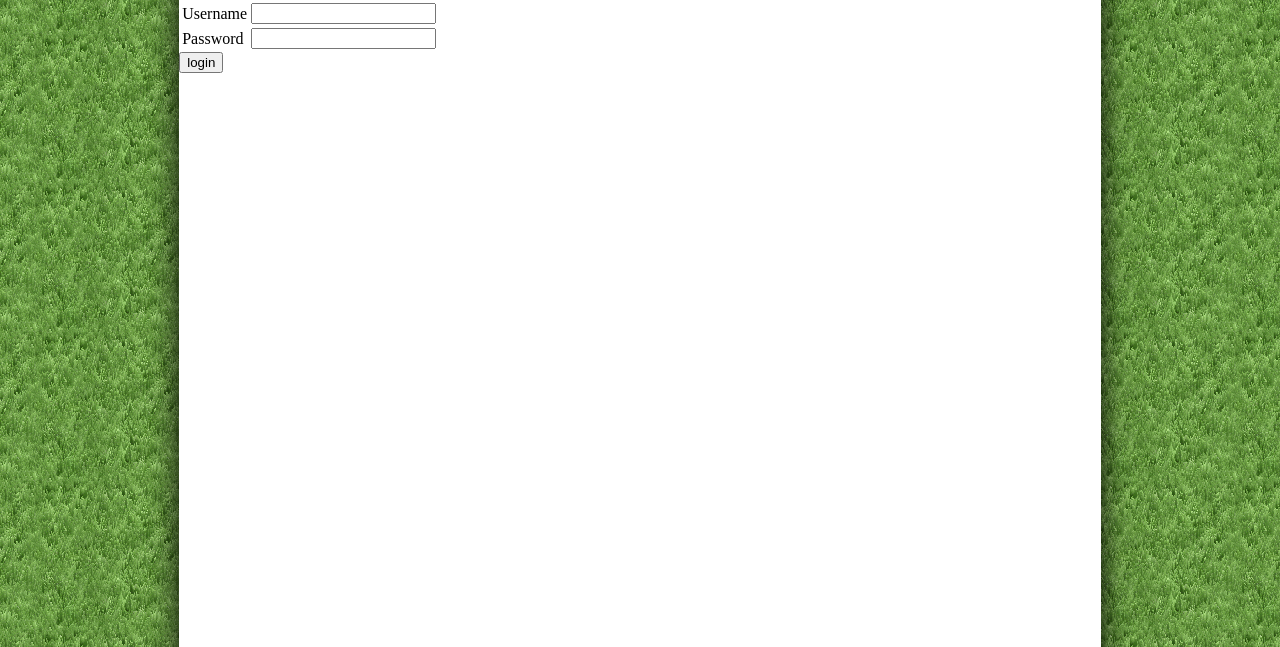
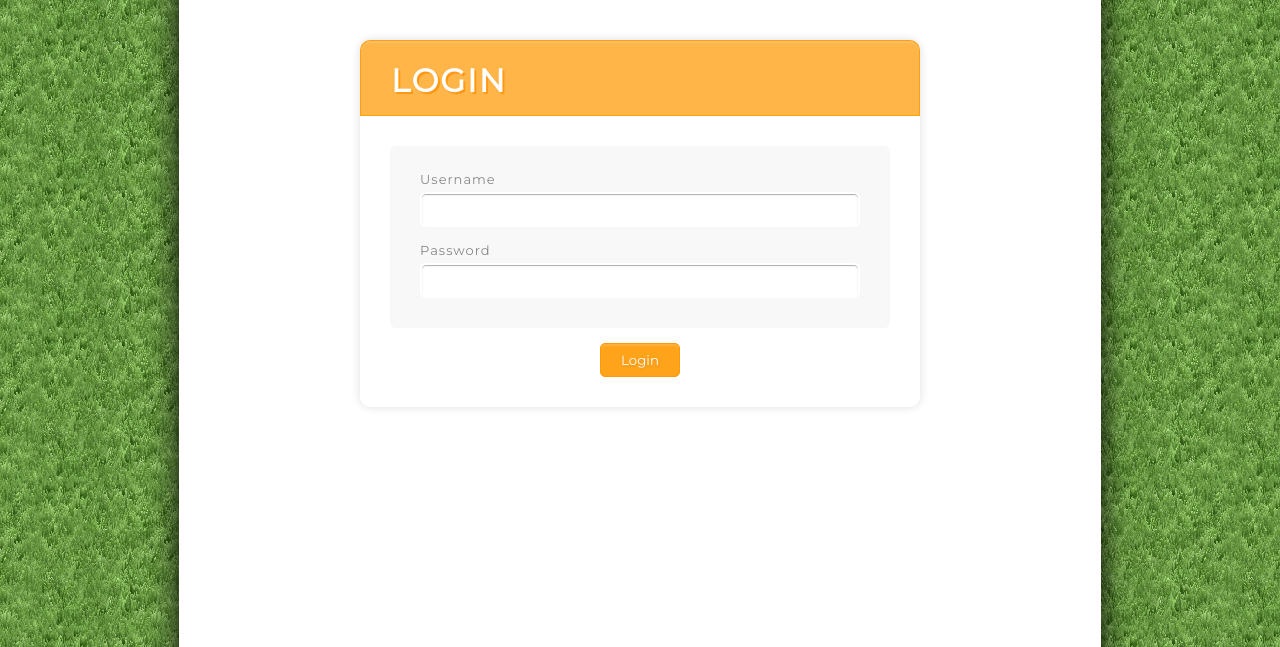
Before and after one commit to crypotex/taas, a Django app: template taas/user/templates/login.html in a window 1280 px wide. Shown: the part 121-768 px from the top of the page. Run offline with Django 3.2, Linux system fonts and the light colour scheme; the template is opened without the code that fills it, so the values that code supplies are empty, except form fields; tables that the repository leaves empty hold one stand-in row (values such as "Sample post"); form fields are guessed from the names that the template uses; some libraries are stand-ins or nearby versions.

Commit message:
Modify login page design #13

```diff
--- a/taas/user/static/css/user.css
+++ b/taas/user/static/css/user.css
@@ -1,4 +1,4 @@
-.register-form {
+.register-form, .login-form {
     width: 500px;
     padding: 30px;
     margin: 40px auto 0 auto;
@@ -10,7 +10,7 @@
     -webkit-box-shadow: 0 0 10px rgba(0, 0, 0, 0.13);
 }
 
-.register-form input[type="text"], .register-form input[type="password"], .register-form input[type="email"] {
+.register-form input[type="text"], .login-form input[type="text"], .register-form input[type="password"], .login-form input[type="password"], .register-form input[type="email"] {
     display: block;
     box-sizing: border-box;
     -webkit-box-sizing: border-box;
@@ -25,8 +25,10 @@
     -webkit-box-shadow: inset 0 1px 1px rgba(0, 0, 0, 0.33);
 }
 
-/* "Enter" button */
-.register-form input[type="submit"] {
+/* "Enter" & "Submit" button */
+.register-form input[type="submit"], .login-form input[type="submit"] {
+    display: block;
+    margin: 0 auto;
     background: #ffa31a;
     padding: 8px 20px 8px 20px;
     border-radius: 5px;
@@ -42,14 +44,14 @@
     font-family: 'Montserrat', sans-serif;
 }
 
-.register-form input[type="submit"]:hover {
+.register-form input[type="submit"]:hover, .login-form input[type="submit"]:hover {
     background: #ff9900;
     -moz-box-shadow: inset 0 2px 2px 0 rgba(255, 255, 255, 0.17);
     -webkit-box-shadow: inset 0 2px 2px 0 rgba(255, 255, 255, 0.17);
     box-shadow: inset 0 2px 2px 0 rgba(255, 255, 255, 0.17);
 }
 
-.register-form label, .register-form p {
+.register-form label, .register-form p, .login-form label, .login-form p {
     display: block;
     font-family: 'Montserrat', sans-serif;
     font-size: 13px;
@@ -82,7 +84,7 @@
 }
 
 /* Containers with input fields */
-.register-form .fieldWrapper {
+.register-form .fieldWrapper, .login-form .fieldWrapper {
     padding: 10px 30px 30px 30px;
     background: #f8f8f8;
     border-radius: 6px;
@@ -90,7 +92,7 @@
 }
 
 /* Heading */
-.register-form h1 {
+.register-form h1, .login-form h1 {
     background: rgba(255, 163, 26, 0.8);
     padding: 20px 30px 15px 30px;
     margin: -30px -30px 30px -30px;
--- a/taas/user/templates/login.html
+++ b/taas/user/templates/login.html
@@ -1,11 +1,17 @@
 {% extends "base.html" %}
 {% load i18n %}
+{% load staticfiles %}
+
+{% block title %}
+    {% trans 'Login' %}
+{% endblock title %}
+
+{% block styles %}
+    <link rel="stylesheet" type="text/css" href="{% static 'css/user.css' %}"/>
+    <link href='https://fonts.googleapis.com/css?family=Montserrat' rel='stylesheet' type='text/css'>
+{% endblock %}
 
 {% block content %}
-
-{% if form.errors %}
-<p>{% trans "Your username and password didn't match. Please try again." %}</p>
-{% endif %}
 
     {% if next %}
         {% if user.is_authenticated %}
@@ -20,20 +26,28 @@
         {% endif %}
     {% endif %}
 
-<form method="post" action="">
+    <form method="POST" action="" class="login-form">
         {% csrf_token %}
-<table>
-<tr>
-    <td>{{ form.username.label_tag }}</td>
-    <td>{{ form.username }}</td>
-</tr>
-<tr>
-    <td>{{ form.password.label_tag }}</td>
-    <td>{{ form.password }}</td>
-</tr>
-</table>
 
-<input type="submit" value= {% trans "login" %} />
+        <h1>{% trans 'Login' %}</h1>
+
+        {% if form.errors %}
+            <p class="error-message">{% trans "Your username and password didn't match. Please try again." %}</p>
+        {% endif %}
+
+        <div class="fieldWrapper">
+            <div {% if form.username.errors %}class="field-error"{% endif %}>
+                {{ form.username.label_tag }}
+                {{ form.username }}
+            </div>
+
+            <div {% if form.password.errors %}class="field-error"{% endif %}>
+                {{ form.password.label_tag }}
+                {{ form.password }}
+            </div>
+        </div>
+
+        <input type="submit" value={% trans "Login" %} />
         <input type="hidden" name={% trans "next" %} value="{{ next }}" />
     </form>
 
```
Lines whose indentation alone changed are shown as unchanged.
